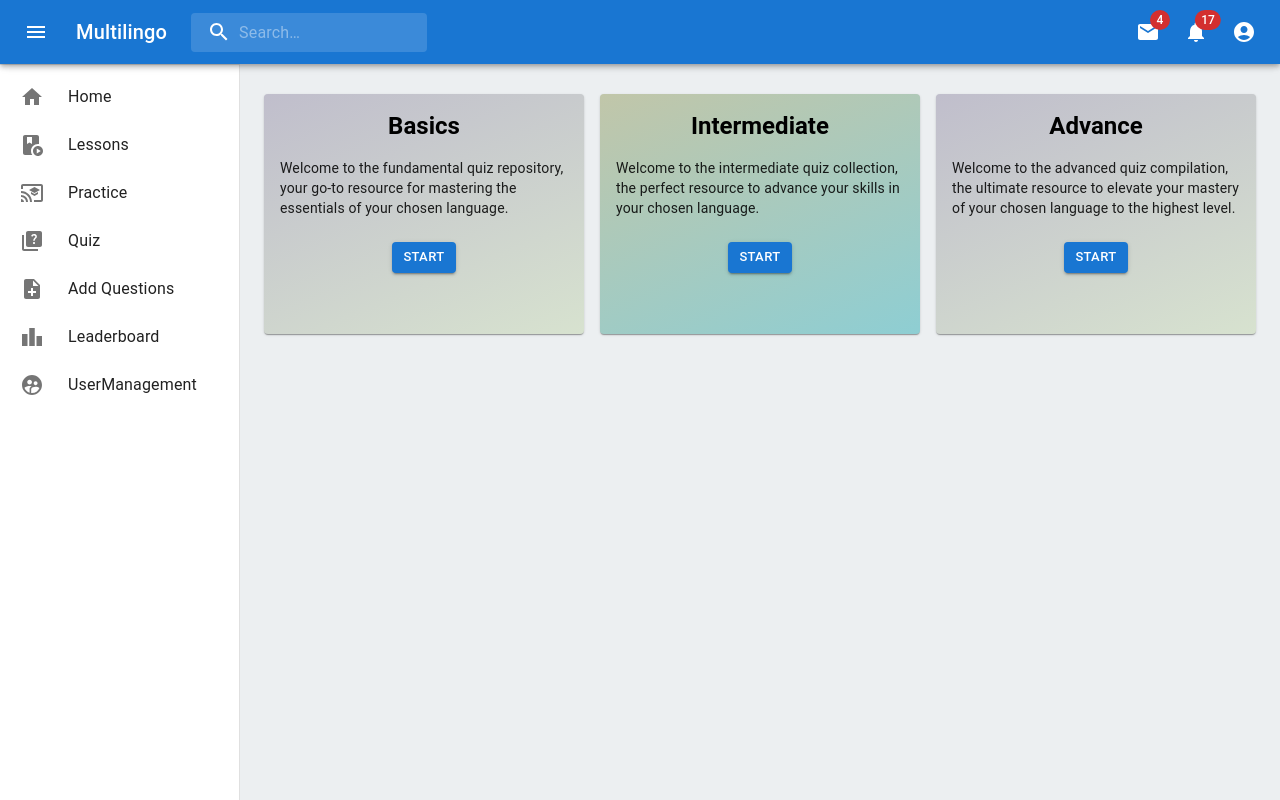
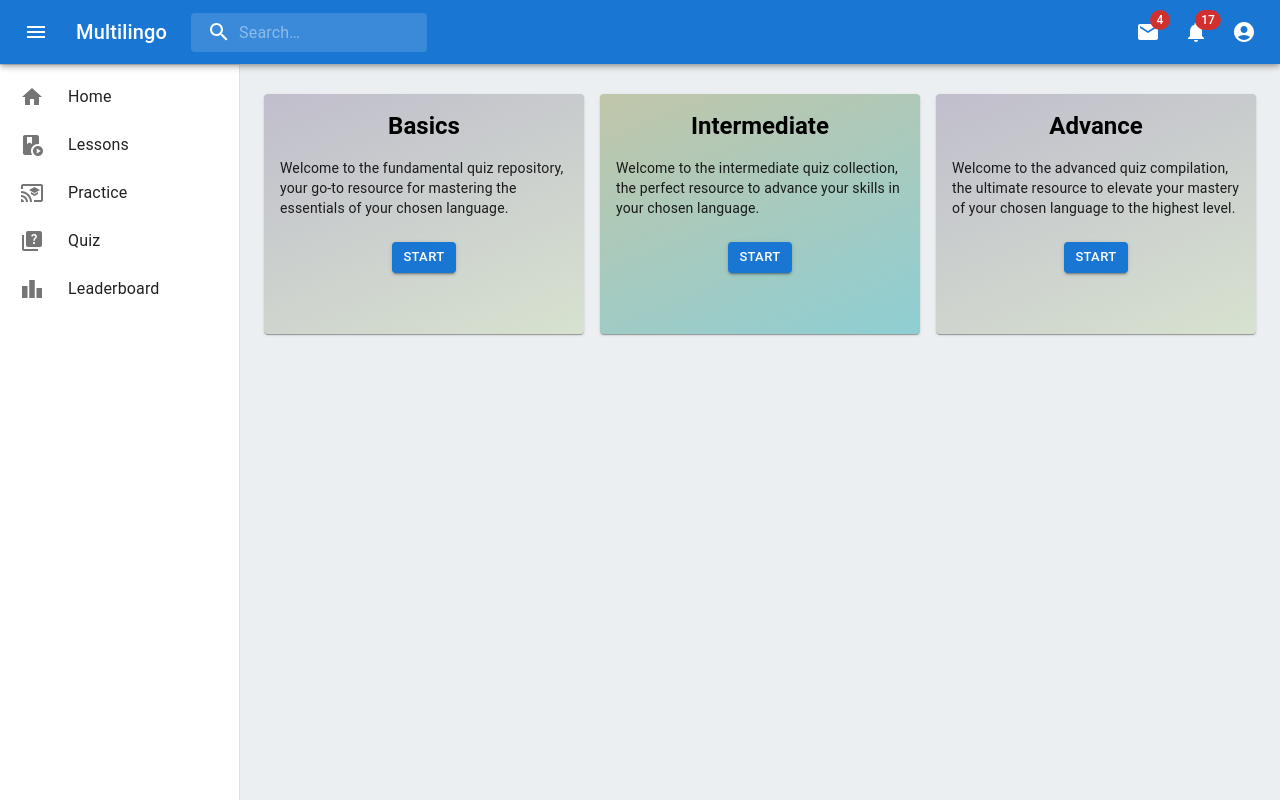
Before and after one commit to sristhilamichhane/multilingo, a React (Vite) app in the folder frontend/: page /quiz in a window 1280 px wide. Built offline with nearby package versions, Linux system fonts and the light colour scheme; what react-swipeable-views-utils would draw is missing.

Commit message:
style: :ambulance: adjusting  user dashboard

```diff
--- a/frontend/src/components/Sidebar.jsx
+++ b/frontend/src/components/Sidebar.jsx
@@ -7,7 +7,7 @@ import CssBaseline from "@mui/material/CssBaseline";
 import PlayLessonIcon from "@mui/icons-material/PlayLesson";
 import CastForEducationIcon from "@mui/icons-material/CastForEducation";
 import HomeIcon from "@mui/icons-material/Home";
-import NoteAddIcon from "@mui/icons-material/NoteAdd";
+
 import Divider from "@mui/material/Divider";
 import IconButton from "@mui/material/IconButton";
 import QuizIcon from "@mui/icons-material/Quiz";
@@ -18,7 +18,7 @@ import ListItem from "@mui/material/ListItem";
 import ListItemButton from "@mui/material/ListItemButton";
 import ListItemIcon from "@mui/material/ListItemIcon";
 import ListItemText from "@mui/material/ListItemText";
-import SupervisedUserCircleIcon from "@mui/icons-material/SupervisedUserCircle";
+
 import { useNavigate } from "react-router-dom";
 import { useAppStore } from "../appStore";
 
@@ -198,35 +198,7 @@ export default function Sidebar() {
               <ListItemText primary="Quiz" sx={{ opacity: open ? 1 : 0 }} />
             </ListItemButton>
           </ListItem>
-          <ListItem
-            disablePadding
-            sx={{ display: "block" }}
-            onClick={() => {
-              navigate("/admin");
-            }}
-          >
-            <ListItemButton
-              sx={{
-                minHeight: 48,
-                justifyContent: open ? "initial" : "center",
-                px: 2.5,
-              }}
-            >
-              <ListItemIcon
-                sx={{
-                  minWidth: 0,
-                  mr: open ? 3 : "auto",
-                  justifyContent: "center",
-                }}
-              >
-                <NoteAddIcon />
-              </ListItemIcon>
-              <ListItemText
-                primary="Add Questions"
-                sx={{ opacity: open ? 1 : 0 }}
-              />
-            </ListItemButton>
-          </ListItem>
+
           <ListItem
             disablePadding
             sx={{ display: "block" }}
@@ -256,35 +228,6 @@ export default function Sidebar() {
               />
             </ListItemButton>
           </ListItem>
-          <ListItem
-            disablePadding
-            sx={{ display: "block" }}
-            onClick={() => {
-              navigate("/admin2");
-            }}
-          >
-            <ListItemButton
-              sx={{
-                minHeight: 48,
-                justifyContent: open ? "initial" : "center",
-                px: 2.5,
-              }}
-            >
-              <ListItemIcon
-                sx={{
-                  minWidth: 0,
-                  mr: open ? 3 : "auto",
-                  justifyContent: "center",
-                }}
-              >
-                <SupervisedUserCircleIcon />
-              </ListItemIcon>
-              <ListItemText
-                primary="UserManagement"
-                sx={{ opacity: open ? 1 : 0 }}
-              />
-            </ListItemButton>
-          </ListItem>
         </List>
       </Drawer>
     </Box>
```
